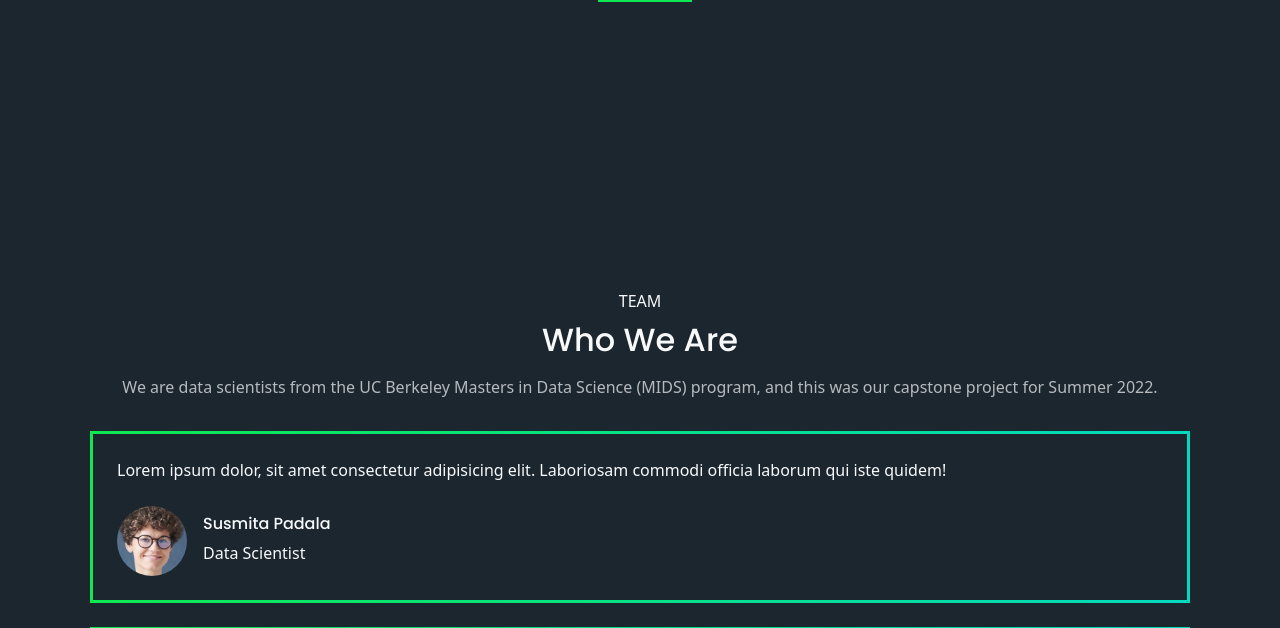
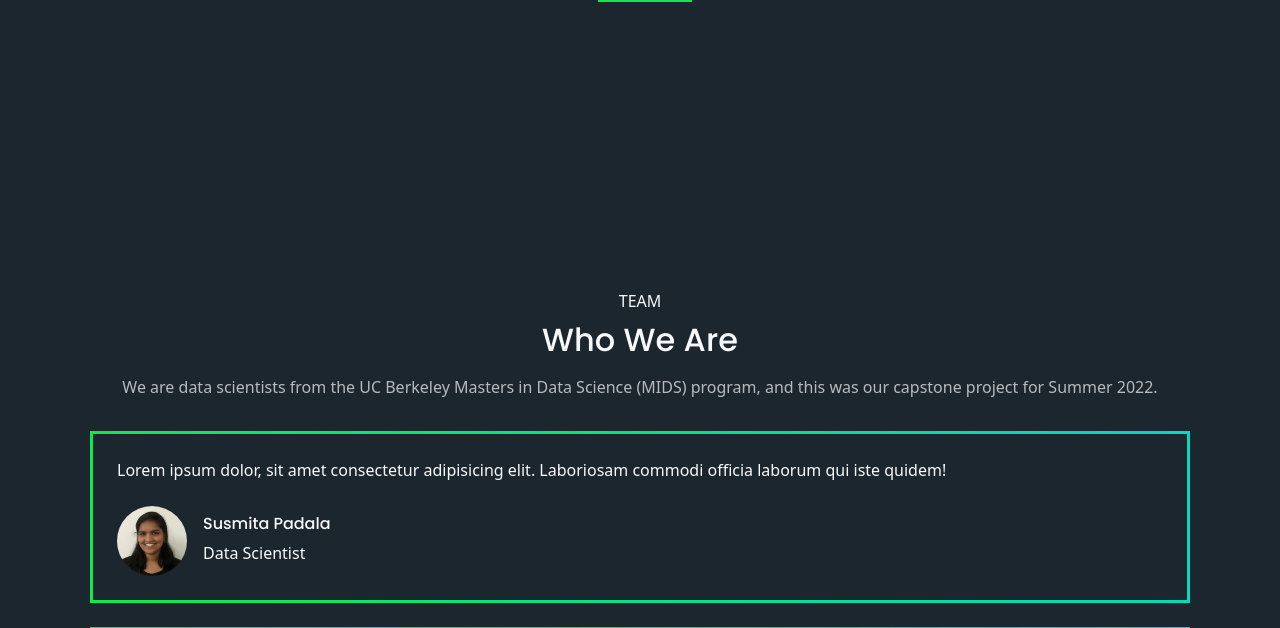
Before and after one commit to lchng16/roadsegmentation, a plain HTML site: page index.html in a window 1280 px wide. Shown: the part 5097-5725 px from the top of the page. Drawn offline with Linux system fonts and the light colour scheme.

Commit message:
Added team photos and app link

```diff
--- a/index.html
+++ b/index.html
@@ -258,7 +258,8 @@
                             <p>Best performing model in terms of loss, accuracy, and epoch duration</p>
                         </div>
 
-                    </div>
+                    </div>ries!!
+
                 </div>
 
                 <div class="col-lg-4">
@@ -300,7 +301,7 @@
                 <p>OUR APP</p>
                 <h2 class="py-2">Upload satellite imagery and see our model output predicted roads in real-time!</h2>
                 <p class="para-light">Using our best model which was a Unet model run across 25 epochs with a 100 batch size and 0.003 learning rate, we created a Flask app that will take a satellite imagery file and output the file back with predicted roads overlaid on top.</p>
-                <br><a class="btn" href="#your-link" >App</a>
+                <br><a class="btn" href="http://capstone-app-dev.us-west-2.elasticbeanstalk.com/" >App</a>
             </div>
             </div> <!-- end of row -->
         </div> <!-- end of container -->
@@ -323,7 +324,7 @@
 
                                         <div class="d-flex pt-4">
                                             <div>
-                                                <img class="avatar" src="./assets/images/testimonial-1.jpg" alt="testimonial">
+                                                <img class="avatar" src="./assets/images/susmita.png" alt="Picture of Susmita">
                                             </div>
                                             <div class="ms-3 pt-2">
                                                 <h6>Susmita Padala</h6>
@@ -337,7 +338,7 @@
 
                                         <div class="d-flex pt-4">
                                             <div>
-                                                <img class="avatar" src="./assets/images/testimonial-2.jpg" alt="testimonial">
+                                                <img class="avatar" src="./assets/images/testimonial-2.jpg" alt="Picture of Chris">
                                             </div>
                                             <div class="ms-3 pt-2">
                                                 <h6>Chris Skokowski</h6>
@@ -351,7 +352,7 @@
 
                                         <div class="d-flex pt-4">
                                             <div>
-                                                <img class="avatar" src="./assets/images/testimonial-3.jpg" alt="testimonial">
+                                                <img class="avatar" src="./assets/images/testimonial-3.jpg" alt="Picture of Laura">
                                             </div>
                                             <div class="ms-3 pt-2">
                                                 <h6>Laura Cheng</h6>
```
Also changed, not shown: assets/images/susmita.png (added), assets/images/testimonial-2.jpg, assets/images/testimonial-3.jpg.
